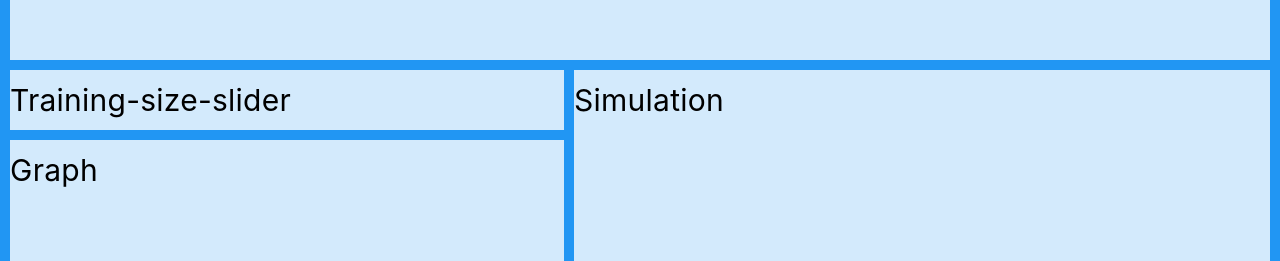
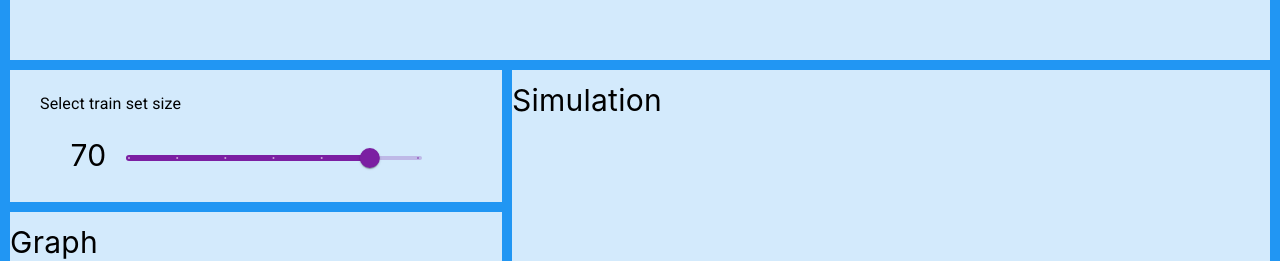
Before and after one commit to pevipe/eeg-eye-state-simulator-frontend, an Angular app in the folder eeg-eye-state-simulator/: page / in a window 1280 px wide. Shown: the part 494-755 px from the top of the page. Built offline with nearby package versions, Linux system fonts and the light colour scheme; no server answers.

Commit message:
Añadido slider para definir tamaño de conjunto de entrenamiento.

```diff
--- a/eeg-eye-state-simulator/src/app/app.component.html
+++ b/eeg-eye-state-simulator/src/app/app.component.html
@@ -27,7 +27,9 @@
     <div class="item2">
         <app-training></app-training>
     </div>
-    <div class="item3">Training-size-slider</div>
+    <div class="item3">
+        <app-training-set-slider></app-training-set-slider>
+    </div>
     <div class="item4">Graph</div>
     <div class="item5">Simulation</div>
   </div>
--- a/eeg-eye-state-simulator/src/app/app.module.ts
+++ b/eeg-eye-state-simulator/src/app/app.module.ts
@@ -1,5 +1,6 @@
 import { NgModule } from '@angular/core';
 import { BrowserModule, provideClientHydration } from '@angular/platform-browser';
+import { FormsModule } from '@angular/forms';
 
 import { AppRoutingModule } from './app-routing.module';
 import { AppComponent } from './app.component';
@@ -12,15 +13,18 @@ import { MatFormFieldModule} from '@angular/material/form-field';
 import { MatIconModule } from '@angular/material/icon';
 import { MatButtonModule } from '@angular/material/button';
 import { MatCheckboxModule } from '@angular/material/checkbox';
+import { MatSliderModule } from '@angular/material/slider';
 
 import { TrainingComponent } from './training/training.component';
+import { TrainingSetSliderComponent } from './training-set-slider/training-set-slider.component';
 
 
 @NgModule({
   declarations: [
     AppComponent,
     SubjectComponent,
-    TrainingComponent
+    TrainingComponent,
+    TrainingSetSliderComponent
   ],
   imports: [
     BrowserModule,
@@ -28,6 +32,7 @@ import { TrainingComponent } from './training/training.component';
     MatFormFieldModule, MatInputModule, MatSelectModule,
     MatIconModule, MatButtonModule,
     MatCheckboxModule,
+    MatSliderModule, FormsModule
   ],
   providers: [
     provideClientHydration(),
--- a/eeg-eye-state-simulator/src/app/data.service.ts
+++ b/eeg-eye-state-simulator/src/app/data.service.ts
@@ -7,9 +7,11 @@ import { BehaviorSubject } from 'rxjs';
 export class DataService {
   private selectedSubjectSource = new BehaviorSubject<string>('');
   private selectedWindowSource = new BehaviorSubject<number>(10);
+  private selectedTrainSizeSource = new BehaviorSubject<number>(70);
 
   selectedSubject$ = this.selectedSubjectSource.asObservable();
   selectedWindow$ = this.selectedWindowSource.asObservable();
+  selectedTrainSize$ = this.selectedTrainSizeSource.asObservable();
 
   constructor() { }
 
@@ -19,5 +21,8 @@ export class DataService {
   updateSelectedWindow(window: number) {
     this.selectedWindowSource.next(window);
   }
+  updateTrainSize(trainSize: number) {
+    this.selectedTrainSizeSource.next(trainSize);
+  }
 
 }
--- /dev/null
+++ b/eeg-eye-state-simulator/src/app/training-set-slider/training-set-slider.component.html
@@ -0,0 +1,13 @@
+<div style="text-align:center">
+    <h3 style="text-align: left; margin-left:30px;">Select train set size</h3>
+    <label class="example-value-label">{{slider.value}}</label>
+    <mat-slider
+      [max]="max"
+      [min]="min"
+      [step]="step"
+      [discrete]="thumbLabel"
+      [showTickMarks]="showTicks"
+      (input)="onSliderChange($event)">
+    <input matSliderThumb [(ngModel)]="value" #slider>
+    </mat-slider>
+</div>
--- /dev/null
+++ b/eeg-eye-state-simulator/src/app/training-set-slider/training-set-slider.component.scss
@@ -0,0 +1,6 @@
+mat-slider {
+    width: 60%;
+    margin-left:20px;
+    margin-right:20px;
+    text-align: center;
+}
--- /dev/null
+++ b/eeg-eye-state-simulator/src/app/training-set-slider/training-set-slider.component.ts
@@ -0,0 +1,24 @@
+import { Component } from '@angular/core';
+import { ClassifiersApiService } from '../classifiers-api.service';
+import { DataService } from '../data.service';
+
+@Component({
+  selector: 'app-training-set-slider',
+  templateUrl: './training-set-slider.component.html',
+  styleUrl: './training-set-slider.component.scss'
+})
+export class TrainingSetSliderComponent {
+  max=80;
+  min=20;
+  step=10;
+  thumbLabel=true;
+  showTicks=true;
+  value:number=70;
+
+  constructor(private classifiersService: ClassifiersApiService,
+    private dataService: DataService) { }
+
+  onSliderChange(event:any) : void{
+    this.dataService.updateTrainSize(event.target.value);
+  }
+}
--- a/eeg-eye-state-simulator/src/app/training/training.component.ts
+++ b/eeg-eye-state-simulator/src/app/training/training.component.ts
@@ -14,9 +14,13 @@ export class TrainingComponent implements OnInit, OnDestroy{
   selectedSubject: string | undefined;
   selectedWindow: number | undefined;
 
+  //Property from TrainingSetComponent
+  selectedTrainSize: number | undefined;
+
   // Subscriptions to the changes in previous properties
   private selectedSubjectSubscription: Subscription | undefined;
   private selectedWindowSubscription: Subscription | undefined;
+  private selectedTrainSizeSubscription: Subscription | undefined;
 
 
   // Selector of the algorithm
@@ -50,6 +54,11 @@ export class TrainingComponent implements OnInit, OnDestroy{
       this.selectedWindow = window;
       this.updateCheckboxEnabling();
     });
+
+    this.selectedTrainSizeSubscription = this.dataService.selectedTrainSize$.subscribe(trainSize => {
+      this.selectedTrainSize = trainSize;
+      console.log("CHANGING SELECTED TRAIN SET SIZE TO: " + trainSize + "%");
+    });
   }
   ngOnDestroy(): void {
     // Free subscriptions
```
Also changed, not shown: 1 other file (tests, documents, lock files or other folders).
